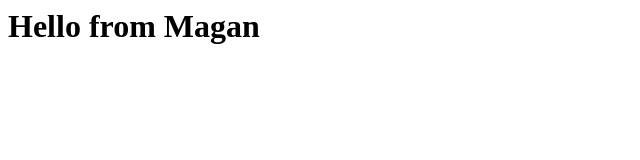
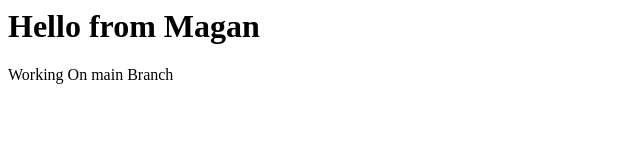
Before and after one commit to Magan-Sundar-Oram/demo-repo, a plain HTML site: page index.html in a window 1280 px wide. Shown: the whole page, without its empty margins (0-640 px from the left). Drawn offline with Linux system fonts and the light colour scheme.

Commit message:
updated index file wiht a new line; a pragraph line

```diff
--- a/index.html
+++ b/index.html
@@ -1 +1,2 @@
 <h1>Hello from Magan</h1>
+<P>Working On main Branch</P>
```
